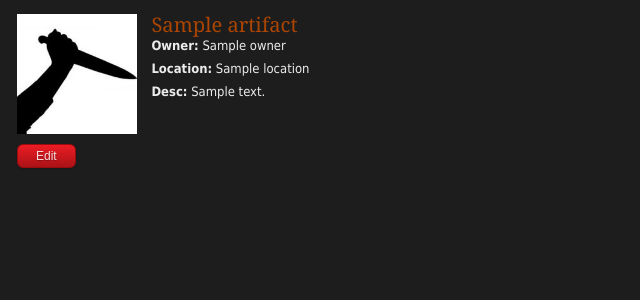
After one commit to garhol/pyWriter, a Django app: template templates/story/preview_artifact.html in a window 1280 px wide. The commit adds this page. Shown: the top 300 px of the page, without its empty margins (0-640 px from the left). Run offline with Django 3.2, Linux system fonts and the light colour scheme; the template is opened without the code that fills it: most values are stand-ins (such as "Sample title", 1, 10 or a date in 2020); some libraries are stand-ins or nearby versions.

Commit message:
adding preview to artifacts and locations

```diff
--- /dev/null
+++ b/templates/story/preview_artifact.html
@@ -0,0 +1,17 @@
+{% extends "base-templates/preview.html" %}
+{% load thumbnail %}
+
+{% block "content" %}
+    {% if artifact.image %}
+        <img class="previewThumb" src="{% thumbnail artifact.image 120x120 %}"  alt="{{artifact}}" />
+    {% else %}
+        <img class="previewThumb noPreview" src="{{ MEDIA_URL }}images/icons/artifact-icon.jpg" alt="{{artifact}}" />
+    {% endif %}
+     <h3 class="previewName">{% if artifact.name %}{{artifact.name}}{% endif %}</h3>
+    <div class="previewParticulars">
+        {% if artifact.owner %}<p><strong>Owner:</strong> {{artifact.owner}}</p>{% endif %}
+        {% if artifact.location %}<p><strong>Location:</strong> {{artifact.location}}</p>{% endif %}
+        {% if artifact.description %}<p><strong>Desc:</strong> {{artifact.description}}</p>{% endif %}
+    </div>
+    <p style="clear:left; margin-top:10px; float:left;"><a href="/artifact/{{artifact.pk}}"  target="_parent" class="button medium red">Edit</a></p>
+{% endblock %}
--- a/templates/story/preview_character.html
+++ b/templates/story/preview_character.html
@@ -16,5 +16,5 @@
         {% if character.description %}<p><strong>Desc:</strong> {{character.description}}</p>{% endif %}
         {% if character.bio %}<p><strong>Bio:</strong> {{character.bio}}</p>{% endif %}
     </div>
-    <p style="clear:left; margin-top:10px; float:left;"><a href="/character/{{ch.pk}}" class="button medium red">Edit</a></p>
+    <p style="clear:left; margin-top:10px; float:left;"><a href="/character/{{character.pk}}" target="_parent" class="button medium red">Edit</a></p>
 {% endblock %}
--- a/templates/story/scene.html
+++ b/templates/story/scene.html
@@ -150,7 +150,7 @@ $(document).ready(function() {
 <div class="buttons" style="float:left; width:30%; margin-top:1em;">
     <p>Characters</p>
     {% for c in characters %}
-        <a class="button green medium various" data-fancybox-type="iframe" href="/character/preview/{{c.pk}}">{{ c }}</a>
+        <a class="button green medium various" style="margin-top:10px;" data-fancybox-type="iframe" href="/character/preview/{{c.pk}}">{{ c }}</a>
     {% endfor %}
 </div>
 {% endif %}
@@ -159,7 +159,7 @@ $(document).ready(function() {
 <div class="buttons" style="float:left; width:30%; margin-top:1em;">
     <p>Artifacts</p>
     {% for a in artifacts %}
-        <a class="button green medium" href="/artifact/{{a.pk}}">{{ a }}</a>
+        <a class="button green medium various" style="margin-top:10px;" data-fancybox-type="iframe" href="/artifact/preview/{{a.pk}}">{{ a }}</a>
     {% endfor %}
 </div>
 {% endif %}
@@ -168,7 +168,7 @@ $(document).ready(function() {
 <div class="buttons" style="float:left; width:30%; margin-top:1em;">
     <p>Locations</p>
     {% for l in locations %}
-        <a class="button green medium" href="/location/{{l.pk}}">{{ l }}</a>
+        <a class="button green medium various" style="margin-top:10px;" data-fancybox-type="iframe" href="/location/preview/{{l.pk}}">{{ l }}</a>
     {% endfor %}
 </div>
 {% endif %}
```
Also changed, not shown: lib/apps/story/views.py (+23 -0 lines), lib/urls.py (+9 -5 lines), templates/story/preview_location.html (added, +15 -0 lines).
